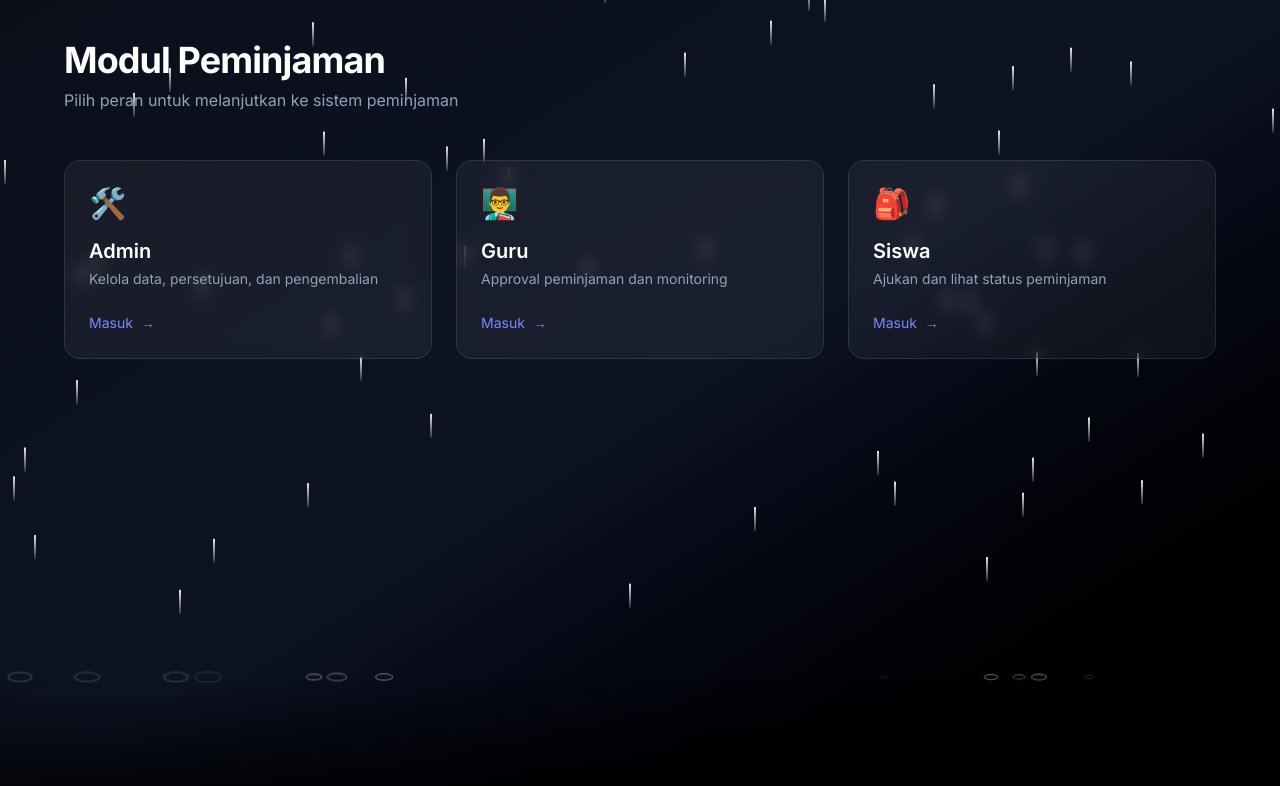
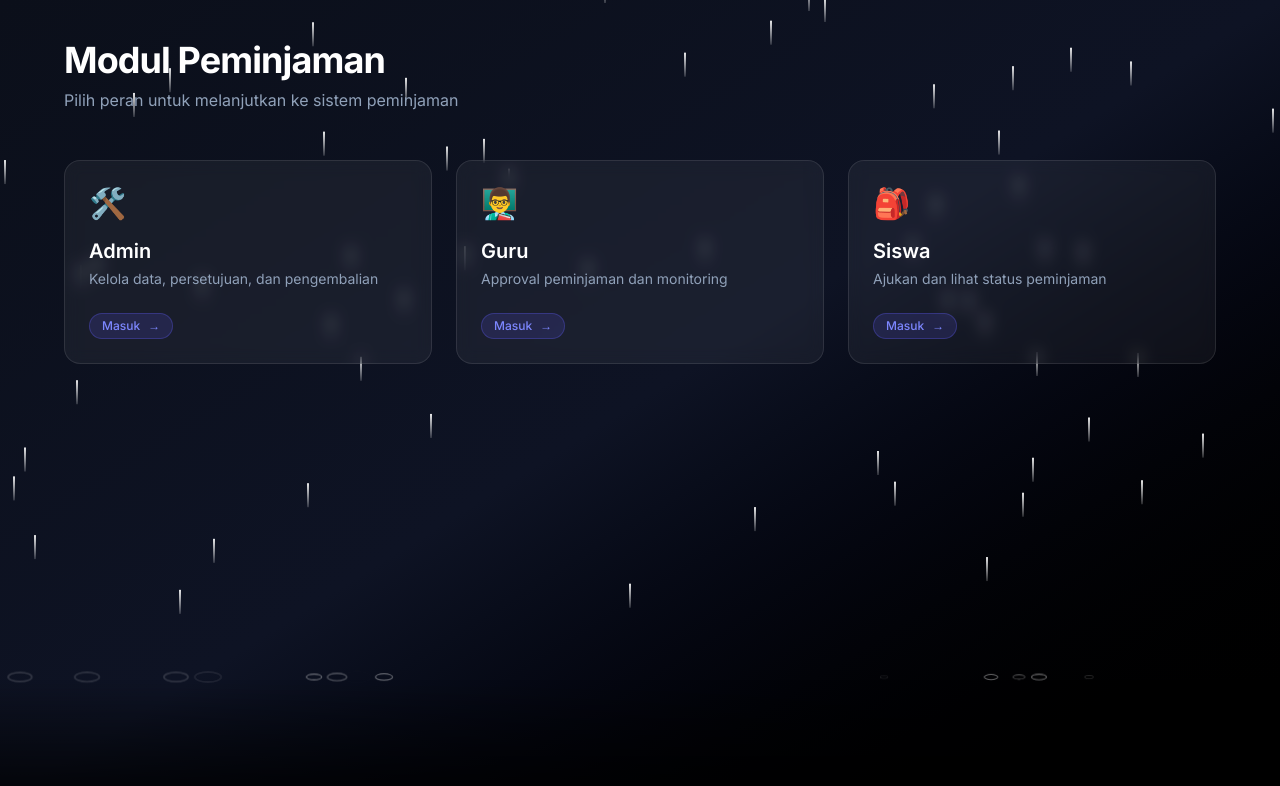
Before and after one commit to asstroboyz/projects-map, a Next.js app: page /projects/peminjaman in a window 1280 px wide. Shown: the top 786 px of the page. Built offline with nearby package versions, Linux system fonts and the light colour scheme.

Commit message:
Update RoleCard button style and minor formatting

```diff
--- a/app/projects/peminjaman/page.tsx
+++ b/app/projects/peminjaman/page.tsx
@@ -183,12 +183,24 @@ function RoleCard({
         <h2 className="text-xl font-semibold">{title}</h2>
         <p className="text-sm text-slate-400 mt-1">{desc}</p>
 
-        <div className="mt-6 inline-flex items-center gap-2 text-sm text-indigo-400 group-hover:text-indigo-300">
+        <span
+          className="
+    inline-flex items-center gap-2
+    px-3 py-1 mt-6
+    rounded-full text-xs font-medium
+    bg-indigo-500/15 text-indigo-400
+    border border-indigo-500/30
+    transition-all
+    group-hover:bg-indigo-500/25
+    group-hover:text-indigo-300
+  "
+        >
           Masuk
           <span className="transition-transform group-hover:translate-x-1">
             →
           </span>
-        </div>
+        </span>
+
       </div>
     </a>
   );
```
